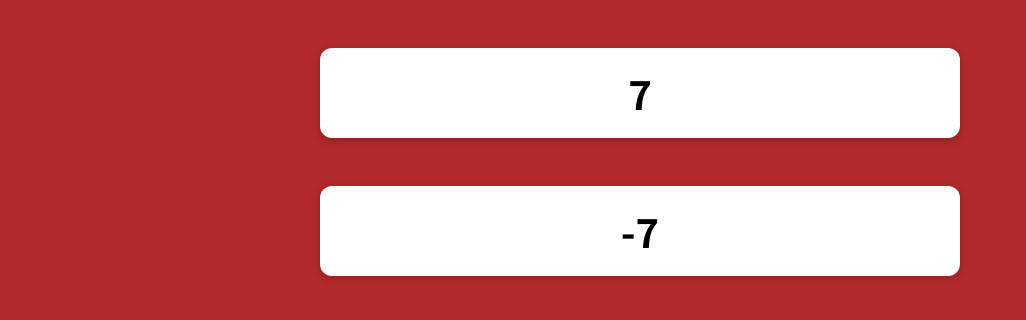
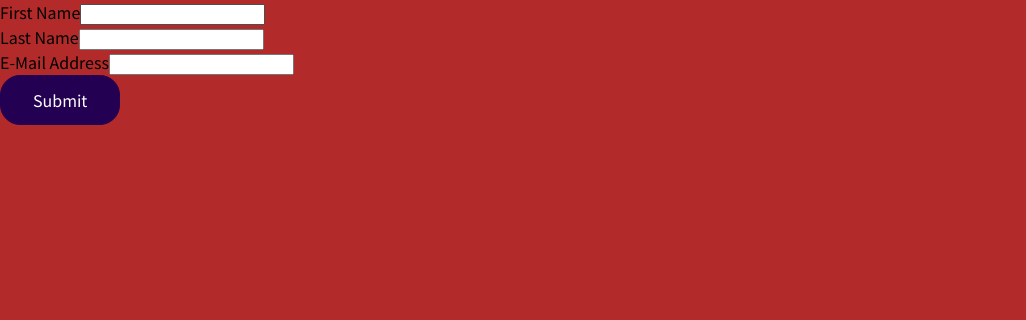
Before and after one commit to KhairiYusoff/React-Expense-Tracker, a React (Create React App) app: page / in a window 1280 px wide. Shown: the top 320 px of the page, without its empty margins (0-1026 px from the left). Built offline with nearby package versions, Linux system fonts and the light colour scheme.

Commit message:
update form

```diff
--- a/src/App.js
+++ b/src/App.js
@@ -10,6 +10,7 @@ import ComponentA from './components/Modal/ComponentA'
 import Parent from './components/Modal/Parent';
 import Appmovies from './components/Movies/Appmovies';
 import AppCustom from './components/CustomHooks/AppCustom';
+import BasicForm from './components/UserInput/BasicForm';
 
 const DUMMY_EXPENSES = [
   {
@@ -55,7 +56,7 @@ const App = () => {
 
   return (
     <div>
-      <AppCustom />
+      <BasicForm />
     </div>
   );
 }
--- a/src/components/UserInput/BasicForm.js
+++ b/src/components/UserInput/BasicForm.js
@@ -1,19 +1,42 @@
+import { useState } from "react";
+
 const BasicForm = (props) => {
+
+    const [input, setInput] = useState({
+        fname: '',
+        lname: '',
+        email: ''
+    })
+    console.log(input)
+
+    const handleChange = (e) => {
+        setInput({ ...input, [e.target.name]: e.target.value })
+    }
+
+    const handleSubmit = event => {
+        event.preventDefault()
+        setInput({
+            fname: '',
+            lname: '',
+            email: ''
+        })
+    }
+
     return (
-        <form>
+        <form onSubmit={handleSubmit}>
             <div className='control-group'>
                 <div className='form-control'>
                     <label htmlFor='name'>First Name</label>
-                    <input type='text' id='name' />
+                    <input type='text' id='name' name="First Name" onChange={handleChange} value={input.fname} />
                 </div>
                 <div className='form-control'>
                     <label htmlFor='name'>Last Name</label>
-                    <input type='text' id='name' />
+                    <input type='text' id='name' name="Last Name" onChange={handleChange} value={input.lname} />
                 </div>
             </div>
             <div className='form-control'>
                 <label htmlFor='name'>E-Mail Address</label>
-                <input type='text' id='name' />
+                <input type='text' id='name' name="Email" onChange={handleChange} value={input.email} />
             </div>
             <div className='form-actions'>
                 <button>Submit</button>
--- a/src/components/UserInput/SimpleInput.js
+++ b/src/components/UserInput/SimpleInput.js
@@ -5,7 +5,6 @@ import './Form.module.css'
 const SimpleInput = (props) => {
 
     const [enteredName, setEnteredName] = useState('')
-
     const [enteredNameTouched, setEnteredNameTouched] = useState(false)
 
     const enteredNameIsValid = enteredName.trim() !== ''
```
Also changed, not shown: 1 other file (tests, documents, lock files or other folders).
